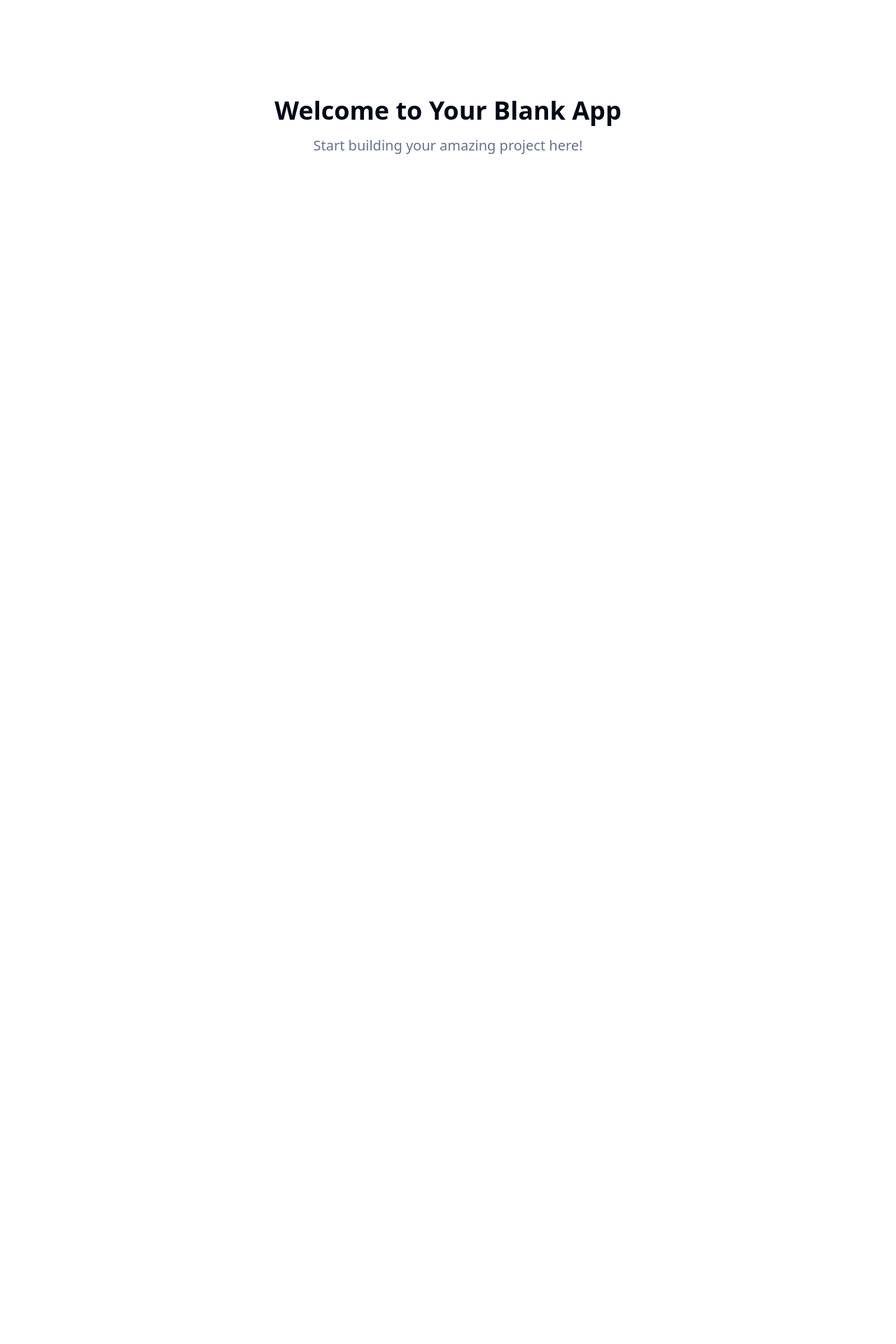
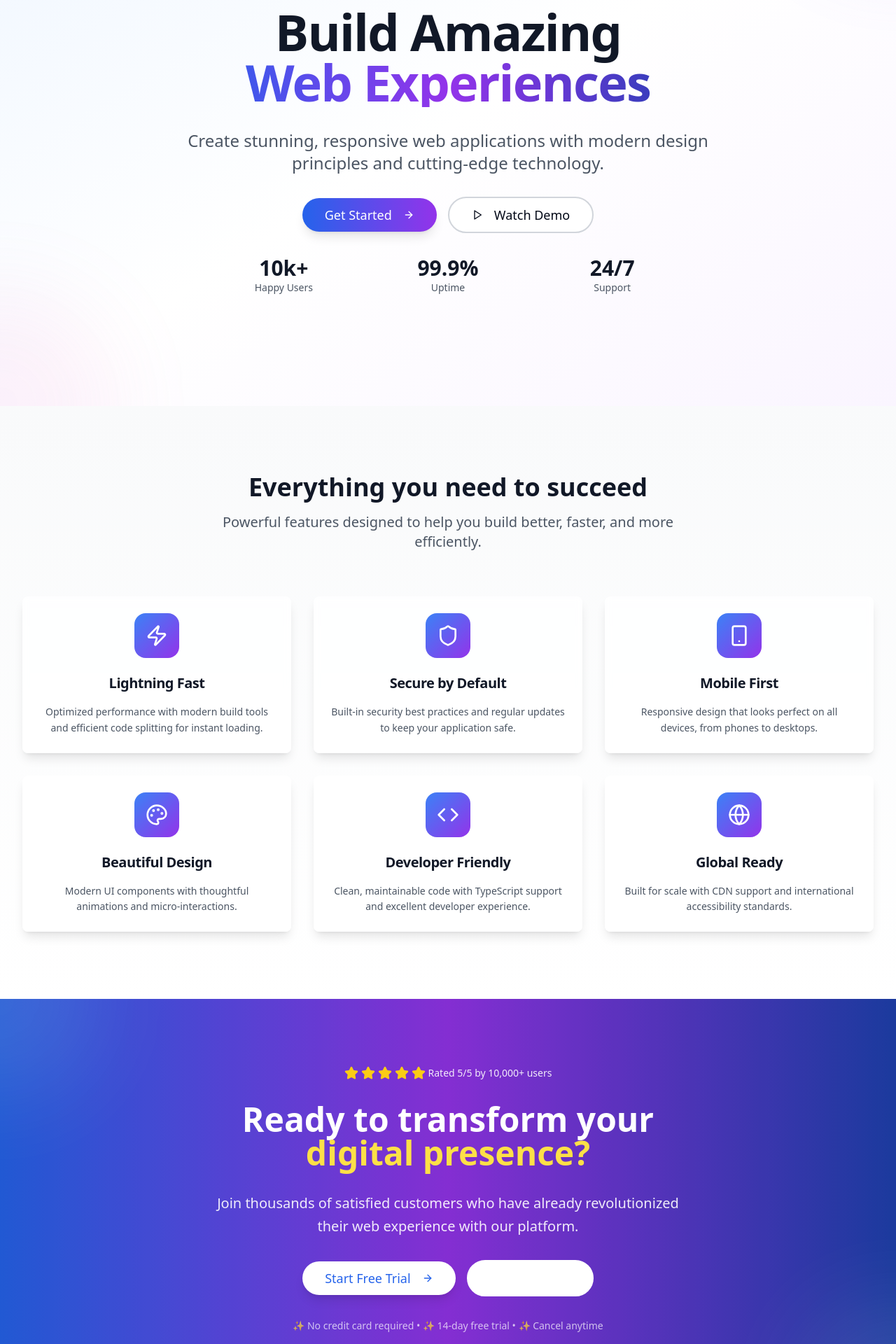
Before and after one commit to Soustin0502/pure-canvas-beginnings, a React (Vite) app: page / in a window 1280 px wide. Shown: the part 220-2140 px from the top of the page at 70% size. Before the commit the page ends 800 px from the top, so only its background shows below. Built offline with nearby package versions, Linux system fonts and the light colour scheme.

Commit message:
Create blank website

```diff
--- /dev/null
+++ b/src/components/CTA.tsx
@@ -0,0 +1,54 @@
+
+import { Button } from "@/components/ui/button";
+import { ArrowRight, Star } from "lucide-react";
+
+const CTA = () => {
+  return (
+    <section className="py-24 bg-gradient-to-r from-blue-600 via-purple-600 to-blue-800 relative overflow-hidden">
+      {/* Background pattern */}
+      <div className="absolute inset-0 bg-black/10" />
+      <div className="absolute inset-0">
+        <div className="absolute top-0 left-0 w-72 h-72 bg-white/10 rounded-full -translate-x-36 -translate-y-36 blur-3xl" />
+        <div className="absolute bottom-0 right-0 w-72 h-72 bg-white/10 rounded-full translate-x-36 translate-y-36 blur-3xl" />
+      </div>
+
+      <div className="relative z-10 max-w-4xl mx-auto text-center px-4 sm:px-6 lg:px-8">
+        <div className="space-y-8">
+          {/* Rating */}
+          <div className="flex justify-center items-center space-x-1">
+            {[...Array(5)].map((_, i) => (
+              <Star key={i} className="h-5 w-5 text-yellow-400 fill-current" />
+            ))}
+            <span className="ml-2 text-white/90 text-sm">Rated 5/5 by 10,000+ users</span>
+          </div>
+
+          <h2 className="text-3xl sm:text-5xl font-bold text-white leading-tight">
+            Ready to transform your
+            <br />
+            <span className="text-yellow-300">digital presence?</span>
+          </h2>
+
+          <p className="text-xl text-white/90 max-w-2xl mx-auto leading-relaxed">
+            Join thousands of satisfied customers who have already revolutionized their web experience with our platform.
+          </p>
+
+          <div className="flex flex-col sm:flex-row gap-4 justify-center items-center">
+            <Button size="lg" className="bg-white text-blue-600 hover:bg-gray-100 px-8 py-6 text-lg rounded-full shadow-lg hover:shadow-xl transition-all duration-300 transform hover:scale-105">
+              Start Free Trial
+              <ArrowRight className="ml-2 h-5 w-5" />
+            </Button>
+            <Button variant="outline" size="lg" className="border-2 border-white text-white hover:bg-white hover:text-blue-600 px-8 py-6 text-lg rounded-full transition-all duration-300">
+              Contact Sales
+            </Button>
+          </div>
+
+          <p className="text-white/70 text-sm">
+            ✨ No credit card required • ✨ 14-day free trial • ✨ Cancel anytime
+          </p>
+        </div>
+      </div>
+    </section>
+  );
+};
+
+export default CTA;
--- /dev/null
+++ b/src/components/Features.tsx
@@ -0,0 +1,75 @@
+
+import { Card, CardContent, CardDescription, CardHeader, CardTitle } from "@/components/ui/card";
+import { Zap, Shield, Smartphone, Palette, Code, Globe } from "lucide-react";
+
+const Features = () => {
+  const features = [
+    {
+      icon: Zap,
+      title: "Lightning Fast",
+      description: "Optimized performance with modern build tools and efficient code splitting for instant loading."
+    },
+    {
+      icon: Shield,
+      title: "Secure by Default",
+      description: "Built-in security best practices and regular updates to keep your application safe."
+    },
+    {
+      icon: Smartphone,
+      title: "Mobile First",
+      description: "Responsive design that looks perfect on all devices, from phones to desktops."
+    },
+    {
+      icon: Palette,
+      title: "Beautiful Design",
+      description: "Modern UI components with thoughtful animations and micro-interactions."
+    },
+    {
+      icon: Code,
+      title: "Developer Friendly",
+      description: "Clean, maintainable code with TypeScript support and excellent developer experience."
+    },
+    {
+      icon: Globe,
+      title: "Global Ready",
+      description: "Built for scale with CDN support and international accessibility standards."
+    }
+  ];
+
+  return (
+    <section className="py-24 bg-gradient-to-b from-gray-50 to-white">
+      <div className="max-w-7xl mx-auto px-4 sm:px-6 lg:px-8">
+        <div className="text-center mb-16">
+          <h2 className="text-3xl sm:text-4xl font-bold text-gray-900 mb-4">
+            Everything you need to succeed
+          </h2>
+          <p className="text-xl text-gray-600 max-w-2xl mx-auto">
+            Powerful features designed to help you build better, faster, and more efficiently.
+          </p>
+        </div>
+
+        <div className="grid grid-cols-1 md:grid-cols-2 lg:grid-cols-3 gap-8">
+          {features.map((feature, index) => (
+            <Card key={index} className="border-0 shadow-lg hover:shadow-xl transition-all duration-300 transform hover:scale-105 bg-white/80 backdrop-blur-sm">
+              <CardHeader className="text-center pb-4">
+                <div className="w-16 h-16 mx-auto mb-4 bg-gradient-to-br from-blue-500 to-purple-600 rounded-2xl flex items-center justify-center">
+                  <feature.icon className="h-8 w-8 text-white" />
+                </div>
+                <CardTitle className="text-xl font-semibold text-gray-900">
+                  {feature.title}
+                </CardTitle>
+              </CardHeader>
+              <CardContent className="text-center">
+                <CardDescription className="text-gray-600 leading-relaxed">
+                  {feature.description}
+                </CardDescription>
+              </CardContent>
+            </Card>
+          ))}
+        </div>
+      </div>
+    </section>
+  );
+};
+
+export default Features;
--- /dev/null
+++ b/src/components/Hero.tsx
@@ -0,0 +1,70 @@
+
+import { Button } from "@/components/ui/button";
+import { ArrowRight, Play } from "lucide-react";
+
+const Hero = () => {
+  return (
+    <section className="relative min-h-screen flex items-center justify-center overflow-hidden">
+      {/* Background gradient */}
+      <div className="absolute inset-0 bg-gradient-to-br from-blue-50 via-white to-purple-50" />
+
+      {/* Animated background elements */}
+      <div className="absolute inset-0 overflow-hidden">
+        <div className="absolute -top-40 -right-40 w-80 h-80 bg-gradient-to-br from-blue-400/20 to-purple-400/20 rounded-full blur-3xl animate-pulse" />
+        <div className="absolute -bottom-40 -left-40 w-80 h-80 bg-gradient-to-tr from-purple-400/20 to-pink-400/20 rounded-full blur-3xl animate-pulse delay-1000" />
+      </div>
+
+      <div className="relative z-10 text-center px-4 sm:px-6 lg:px-8 max-w-7xl mx-auto">
+        <div className="space-y-8">
+          {/* Badge */}
+          <div className="inline-flex items-center px-4 py-2 rounded-full bg-gradient-to-r from-blue-100 to-purple-100 text-sm font-medium text-gray-700 border border-blue-200/50">
+            🚀 Welcome to the future of web development
+          </div>
+
+          {/* Main heading */}
+          <h1 className="text-4xl sm:text-6xl lg:text-7xl font-bold tracking-tight">
+            <span className="block text-gray-900">Build Amazing</span>
+            <span className="block bg-gradient-to-r from-blue-600 via-purple-600 to-blue-800 bg-clip-text text-transparent">
+              Web Experiences
+            </span>
+          </h1>
+
+          {/* Subtitle */}
+          <p className="text-xl sm:text-2xl text-gray-600 max-w-3xl mx-auto leading-relaxed">
+            Create stunning, responsive web applications with modern design principles and cutting-edge technology.
+          </p>
+
+          {/* CTA Buttons */}
+          <div className="flex flex-col sm:flex-row gap-4 justify-center items-center">
+            <Button size="lg" className="bg-gradient-to-r from-blue-600 to-purple-600 hover:from-blue-700 hover:to-purple-700 text-white border-0 px-8 py-6 text-lg rounded-full shadow-lg hover:shadow-xl transition-all duration-300 transform hover:scale-105">
+              Get Started
+              <ArrowRight className="ml-2 h-5 w-5" />
+            </Button>
+            <Button variant="outline" size="lg" className="border-2 border-gray-300 hover:border-blue-400 px-8 py-6 text-lg rounded-full transition-all duration-300">
+              <Play className="mr-2 h-5 w-5" />
+              Watch Demo
+            </Button>
+          </div>
+
+          {/* Stats */}
+          <div className="grid grid-cols-3 gap-8 mt-16 max-w-2xl mx-auto">
+            <div className="text-center">
+              <div className="text-3xl font-bold text-gray-900">10k+</div>
+              <div className="text-sm text-gray-600">Happy Users</div>
+            </div>
+            <div className="text-center">
+              <div className="text-3xl font-bold text-gray-900">99.9%</div>
+              <div className="text-sm text-gray-600">Uptime</div>
+            </div>
+            <div className="text-center">
+              <div className="text-3xl font-bold text-gray-900">24/7</div>
+              <div className="text-sm text-gray-600">Support</div>
+            </div>
+          </div>
+        </div>
+      </div>
+    </section>
+  );
+};
+
+export default Hero;
--- a/src/pages/Index.tsx
+++ b/src/pages/Index.tsx
@@ -1,12 +1,14 @@
-// Update this page (the content is just a fallback if you fail to update the page)
+
+import Hero from "@/components/Hero";
+import Features from "@/components/Features";
+import CTA from "@/components/CTA";
 
 const Index = () => {
   return (
-    <div className="min-h-screen flex items-center justify-center bg-background">
-      <div className="text-center">
-        <h1 className="text-4xl font-bold mb-4">Welcome to Your Blank App</h1>
-        <p className="text-xl text-muted-foreground">Start building your amazing project here!</p>
-      </div>
+    <div className="min-h-screen">
+      <Hero />
+      <Features />
+      <CTA />
     </div>
   );
 };
```
